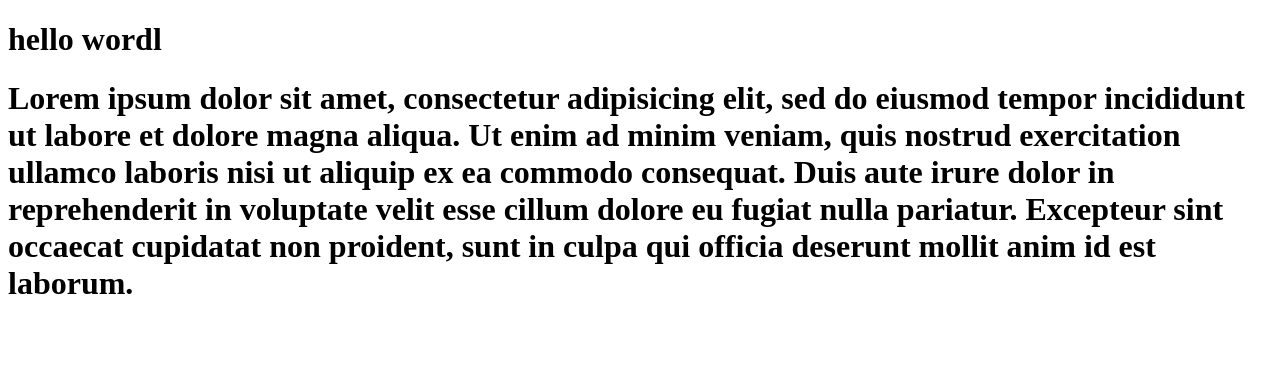
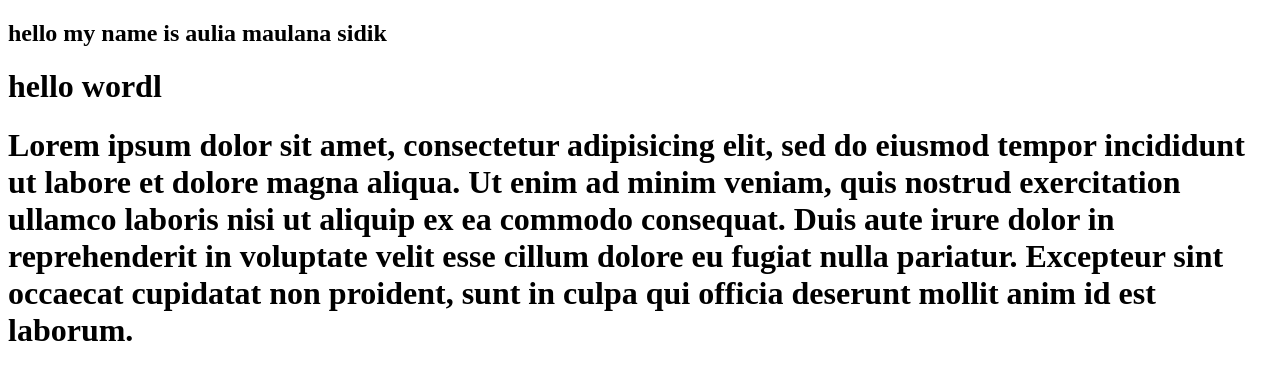
Before and after one commit to Aulia67/testing-git, a plain HTML site: page index.html in a window 1280 px wide. Drawn offline with Linux system fonts and the light colour scheme.

Commit message:
perubahan yang ke 2 kalinya

```diff
--- a/index.html
+++ b/index.html
@@ -6,7 +6,9 @@
 	<title>belajar git</title>
 </head>
 <body>
+	<h2>hello my name is aulia maulana sidik</h2>
 	<h1>hello wordl</h1>
+
     <h1>Lorem ipsum dolor sit amet, consectetur adipisicing elit, sed do eiusmod
     tempor incididunt ut labore et dolore magna aliqua. Ut enim ad minim veniam,
     quis nostrud exercitation ullamco laboris nisi ut aliquip ex ea commodo
```
